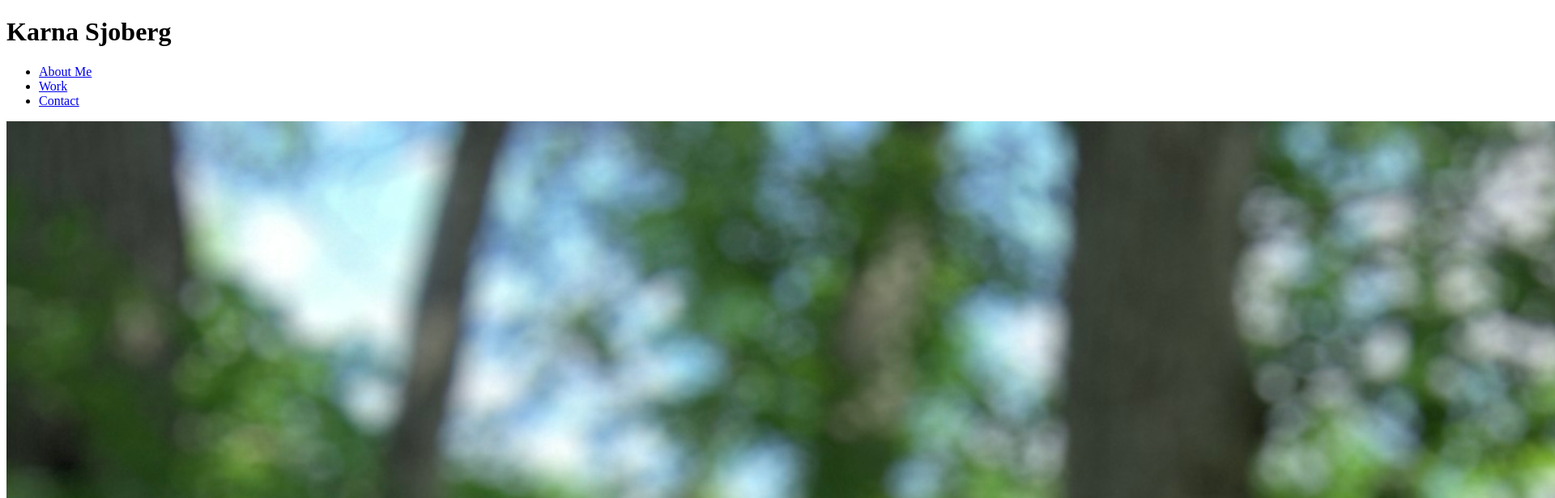
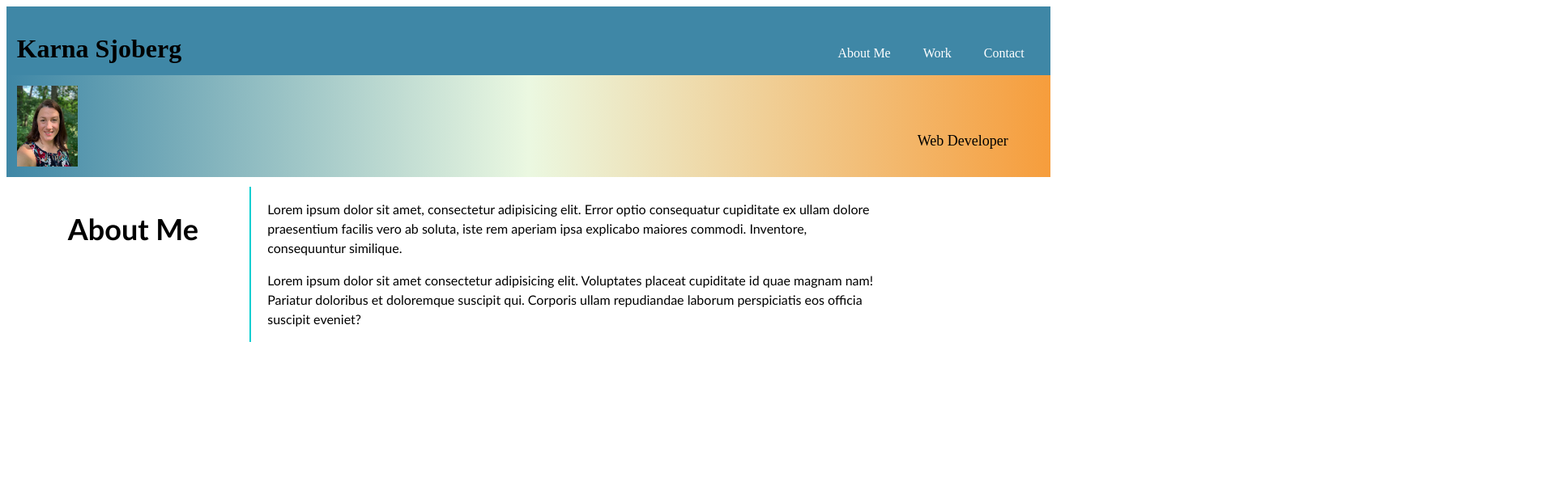
Before and after one commit to kesjoberg/adv-css-portfolio, a plain HTML site: page index.html in a window 1280 px wide. Shown: the top 616 px of the page at 81% size, 1920 px wide, since content can reach past the window. Drawn offline with Linux system fonts and the light colour scheme.

Commit message:
Added styling to the header and About Me section

```diff
--- a/assets/css/style.css
+++ b/assets/css/style.css
@@ -0,0 +1,83 @@
+/* header styling */
+header {
+
+    width: 100%;
+    height: 60px;
+    background-color: #3f87a6;
+    display: flex;
+    justify-content: space-between;
+    padding: 1%;
+    align-content: center;
+
+}
+
+header h1 {
+    display: flex;
+    justify-content:left;
+
+}
+
+nav ul {
+    display: flex;
+    justify-content: space-between;
+    align-content: center;
+    list-style-type: none;
+  }
+
+  nav a {
+    display: flex;
+    justify-content: right;
+    padding: 20px;
+    text-decoration: none;
+    color: white;
+  }
+
+/* The banner below the header with image and title */
+.banner {
+    display: flex;
+    width:100%;
+    padding: 1%;
+    height: 100px;
+    background: linear-gradient(0.25turn, #3f87a6, #ebf8e1, #f69d3c);
+    align-content: center;
+    justify-content: space-between;
+
+}
+
+.banner p{
+    color:black;
+    font-size: large;
+    padding: 40px;
+}
+#profile {
+    width 40px;
+    height: 100px;
+
+}
+
+/* Main content of the website */
+main{
+    font-family:'Gill Sans', 'Gill Sans MT', Calibri, 'Trebuchet MS', sans-serif;
+
+}
+.aboutme {
+    display: flex;
+    flex-wrap:wrap;
+    padding: 1%;
+    width: 100%;
+}
+
+.aboutme-header{
+    /* flex: 0 0 40%; */
+    font-size:x-large;
+    border-right: 2px solid darkturquoise;
+    padding: 0 5% 0 5%;
+}
+
+.aboutme-details {
+    flex: 0 1 60%;
+    flex-wrap: wrap;
+    line-height: 1.5;
+    margin-left: 20px;
+
+}
--- a/index.html
+++ b/index.html
@@ -14,26 +14,18 @@
 <body>
     <header>
         <h1>Karna Sjoberg</h1>
+        <nav>
+            <ul>
+                <li><a href="#aboutme"> About Me </a></li>
+                <li><a href="#work"> Work </a></li>
+                <li><a href="#contact"> Contact </a></li>
+            </ul>
+        </nav>
     </header>
-
-    <nav>
-        <ul>
-            <li>
-                <a href="aboutme"> About Me </a>
-            </li>
-            <li>
-                <a href="work"> Work </a>
-            </li>
-            <li>
-                <a href="contact"> Contact </a>
-            </li>
-        </ul>
-
-    </nav>
 
     <section>
         <div class="banner">
-            <img  src="assets/images/image_ks.jpg" alt="Karna Sjoberg">
+            <img id="profile" src="assets/images/image_ks.jpg" alt="Karna Sjoberg">
             <p>Web Developer</p>
         </div>
 
@@ -41,21 +33,28 @@
 
     <main>
         <section id="aboutme" class="aboutme">
-            <h2>About Me</h2>
-            <p>Lorem ipsum dolor sit amet, consectetur adipisicing elit. Error optio consequatur cupiditate ex ullam dolore praesentium facilis vero ab soluta, iste rem aperiam ipsa explicabo maiores commodi. Inventore, consequuntur similique. </p>
-            <p>Lorem ipsum dolor sit amet consectetur adipisicing elit. Voluptates placeat cupiditate id quae magnam nam! Pariatur doloribus et doloremque suscipit qui. Corporis ullam repudiandae laborum perspiciatis eos officia suscipit eveniet?</p>
+           <div class="aboutme-header">
+                <h2>About Me</h2>
+           </div>
+           <div class="aboutme-details">
+                <p>Lorem ipsum dolor sit amet, consectetur adipisicing elit. Error optio consequatur cupiditate ex ullam dolore praesentium facilis vero ab soluta, iste rem aperiam ipsa explicabo maiores commodi. Inventore, consequuntur similique. </p>
 
+                <p>Lorem ipsum dolor sit amet consectetur adipisicing elit. Voluptates placeat cupiditate id quae magnam nam! Pariatur doloribus et doloremque suscipit qui. Corporis ullam repudiandae laborum perspiciatis eos officia suscipit eveniet?</p>
+            </div>
         </section>
 
-        <section id="work" class="work">
+        <!-- <section id="work" class="work">
+            <h2>Examples of My Work</h2>
             <div class="card">
                 <h3>Prework</h3>
-                <a href="https://kesjoberg.github.io/prework-about-me/" target="_blank"><img src="xxx" alt="Background pic"> </a>
+                <a id="button" href="https://kesjoberg.github.io/prework-about-me/" target="_blank"><background-image src="assets/images/img1.jpg" alt="Background pic"> </a>
             </div>
 
             <div class="card">
-                <h3>Landing Page</h3>
                 <a href="https://github.com/kesjoberg/landing-page" target="_blank"><img src="xxx" alt="Background pic"> </a>
+                <div class="container">
+                    <h3>Landing Page</h3>
+                </div>
             </div>
 
             <div class="card">
@@ -66,26 +65,23 @@
         </section>
 
         <section id="contact" class="contact">
-
-        </section>
+            <h3>Contact Me</h3>
+            <ul>
+                <li><a href="tel:555-555-5555">phone</a></li>
+            </ul>
+            <ul>
+                <li><a href="mailto:kesjoberg@gmail.com">email</a></li>
+            </ul>
+            <ul>
+                <li> <a href="https://github.com/kesjoberg">github</a></li>
+            </ul>
+            <ul>
+                <li><a href="www.linkedin.com/in/karna-sjoberg-1a9092213">LinkedIn</a></li>
+            </ul>
+        </section> -->
 
     </main>
 
-    <footer>
-        <ul>
-            <li>phone</li>
-        </ul>
-        <ul>
-            <li>email</li>
-        </ul>
-        <ul>
-            <li>github</li>
-        </ul>
-        <ul>
-            <li>linkedin</li>
-        </ul>
-
-    </footer>
 
 </body>
 </html>
```
Also changed, not shown: 1 other file.
